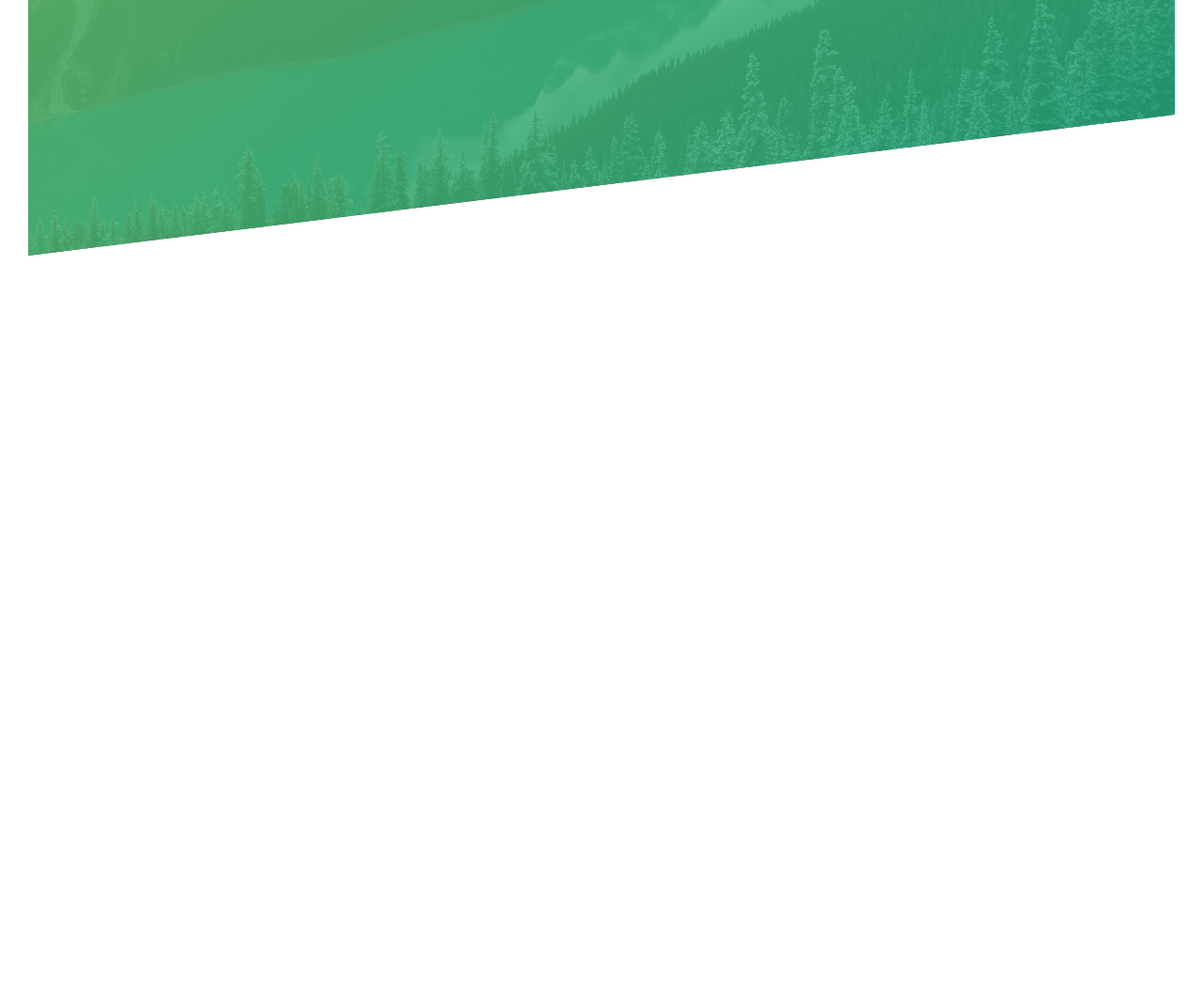
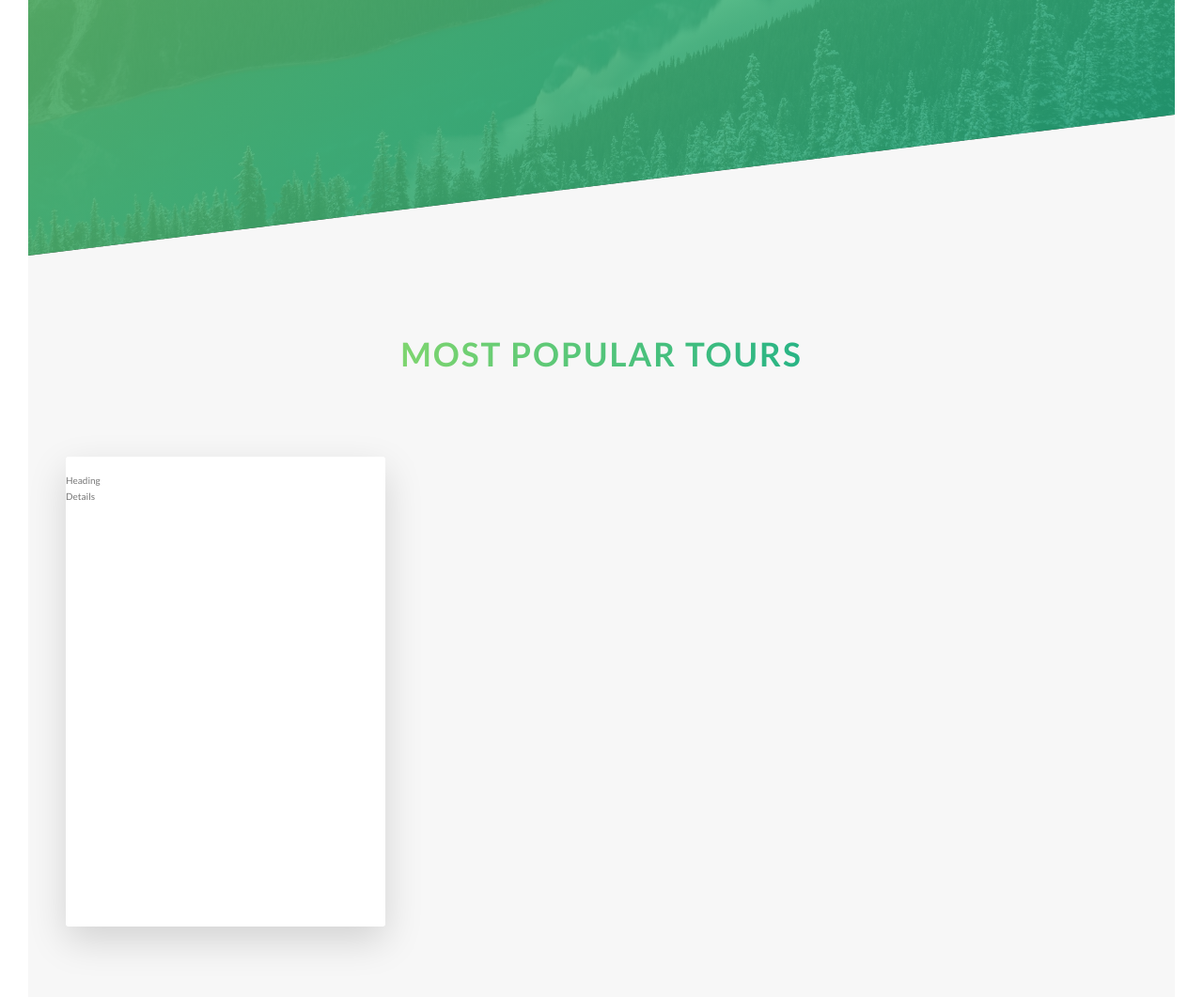
Before and after one commit to dknangia/advance-css, a website: page Natours/starter/index.html in a window 1280 px wide. Shown: the part 2027-3088 px from the top of the page at 94% size. Before the commit the page ends 2299 px from the top, so only its background shows below. Drawn offline with Linux system fonts and the light colour scheme.

Commit message:
Section 3

```diff
--- a/Natours/starter/index.html
+++ b/Natours/starter/index.html
@@ -1,11 +1,13 @@
 <!DOCTYPE html>
 <html lang="en">
-
   <head>
     <meta charset="UTF-8" />
     <meta name="viewport" content="width=device-width, initial-scale=1.0" />
 
-  <link href="https://fonts.googleapis.com/css?family=Lato:100,300,400,700,900" rel="stylesheet" />
+    <link
+      href="https://fonts.googleapis.com/css?family=Lato:100,300,400,700,900"
+      rel="stylesheet"
+    />
 
     <link rel="stylesheet" href="css/icon-fonts.css" />
     <link rel="stylesheet" href="css/style.css" />
@@ -23,7 +25,9 @@
       <div class="header__text-box">
         <h1 class="heading-primary">
           <span class="heading-primary--heading-primary-main">Outdoors</span>
-        <span class="heading-primary--heading-primary-sub">is where life happens</span>
+          <span class="heading-primary--heading-primary-sub"
+            >is where life happens</span
+          >
         </h1>
         <a href="#" class="btn btn--white btn--animated">Discover our tours</a>
       </div>
@@ -60,9 +64,20 @@
           </div>
           <div class="col-1-of-2">
             <div class="composition">
-            <img src="img/nat-1-large.jpg" alt="Photo 1" class="composition__photo composition__photo--p1" />
-            <img src="img/nat-2-large.jpg" alt="Photo 2" class="composition__photo composition__photo--p2" /><img
-              src="img/nat-3-large.jpg" alt="Photo 3" class="composition__photo composition__photo--p3" />
+              <img
+                src="img/nat-1-large.jpg"
+                alt="Photo 1"
+                class="composition__photo composition__photo--p1"
+              />
+              <img
+                src="img/nat-2-large.jpg"
+                alt="Photo 2"
+                class="composition__photo composition__photo--p2"
+              /><img
+                src="img/nat-3-large.jpg"
+                alt="Photo 3"
+                class="composition__photo composition__photo--p3"
+              />
             </div>
           </div>
         </div>
@@ -72,38 +87,81 @@
           <div class="col-1-of-4">
             <div class="feature-box">
               <i class="feature-box__icon icon-basic-world"></i>
-           <h3 class="heading-tertiary  u-margin-bottom-small">Explore the world</h3>
-           <p class="feature-box__text"> Lorem dipisicing elit. Assumenda consequatur rem alias molestias,
-            ipsam unde? Dicta alias vitae facere ut!</p>
+              <h3 class="heading-tertiary u-margin-bottom-small">
+                Explore the world
+              </h3>
+              <p class="feature-box__text">
+                Lorem dipisicing elit. Assumenda consequatur rem alias
+                molestias, ipsam unde? Dicta alias vitae facere ut!
+              </p>
             </div>
           </div>
 
           <div class="col-1-of-4">
             <div class="feature-box">
               <i class="feature-box__icon icon-basic-compass"></i>
-           <h3 class="heading-tertiary  u-margin-bottom-small">Meet nature</h3>
-           <p class="feature-box__text"> Lorem dipisicing elit. Assumenda consequatur rem alias molestias,
-            ipsam unde? Dicta alias vitae facere ut!</p>
+              <h3 class="heading-tertiary u-margin-bottom-small">
+                Meet nature
+              </h3>
+              <p class="feature-box__text">
+                Lorem dipisicing elit. Assumenda consequatur rem alias
+                molestias, ipsam unde? Dicta alias vitae facere ut!
+              </p>
             </div>
           </div>
 
           <div class="col-1-of-4">
             <div class="feature-box">
               <i class="feature-box__icon icon-basic-map"></i>
-           <h3 class="heading-tertiary  u-margin-bottom-small">Find your way</h3>
-           <p class="feature-box__text"> Lorem dipisicing elit. Assumenda consequatur rem alias molestias,
-            ipsam unde? Dicta alias vitae facere ut!</p>
+              <h3 class="heading-tertiary u-margin-bottom-small">
+                Find your way
+              </h3>
+              <p class="feature-box__text">
+                Lorem dipisicing elit. Assumenda consequatur rem alias
+                molestias, ipsam unde? Dicta alias vitae facere ut!
+              </p>
             </div>
           </div>
 
           <div class="col-1-of-4">
             <div class="feature-box">
               <i class="feature-box__icon icon-basic-heart"></i>
-           <h3 class="heading-tertiary  u-margin-bottom-small">Liave a healthier life</h3>
-           <p class="feature-box__text"> Lorem dipisicing elit. Assumenda consequatur rem alias molestias,
-            ipsam unde? Dicta alias vitae facere ut!</p>
+              <h3 class="heading-tertiary u-margin-bottom-small">
+                Liave a healthier life
+              </h3>
+              <p class="feature-box__text">
+                Lorem dipisicing elit. Assumenda consequatur rem alias
+                molestias, ipsam unde? Dicta alias vitae facere ut!
+              </p>
             </div>
           </div>
+        </div>
+      </section>
+      <section class="section-tours">
+        <div class="u-center-text u-margin-bottom-big">
+          <h2 class="heading-secondary">Most popular tours</h2>
+        </div>
+        <div class="row">
+          <div class="col-1-of-3">
+            <div class="card">
+              <div class="card__side card__side--front card__side--front-1">
+                <div class="card__picture">
+                  &nbsp;
+                </div>
+                <div class="card__heading">
+                  Heading
+                </div>
+                <div class="card__details">
+                  Details
+                </div>
+              </div>
+              <div class="card__side card__side--back card__side--back-1">
+                BACK
+              </div>
+            </div>
+          </div>
+          <div class="col-1-of-3"></div>
+          <div class="col-1-of-3"></div>
         </div>
       </section>
     </main>
@@ -140,5 +198,4 @@
       </div>
     </section> -->
   </body>
-
 </html>
--- a/Natours/starter/sass/abstracts/_variables.scss
+++ b/Natours/starter/sass/abstracts/_variables.scss
@@ -14,6 +14,12 @@ $color-gray-dark: #777;
 $color-white: #fff;
 $color-black: #000;
 
+$color-secondary-light: #ffb900;
+$color-secondary-dark: #ff7730;
+
+$color-tertiary-light: #2998ff;
+$color-tertiary-dark: #5643fa;
+
 $color-grey-light-1: #f7f7f7;
 
 $grid-width:114rem;
--- /dev/null
+++ b/Natours/starter/sass/components/_cards.scss
@@ -0,0 +1,38 @@
+.card {
+    perspective: 150rem;
+    -moz-perspective: 150rem;
+    position: relative;
+    height: 50rem;
+
+    &__side {
+        height: 50rem;
+        transition: all .8s ease;
+        position: absolute;
+        top: 0;
+        left: 0;
+        width: 100%;
+        backface-visibility: hidden;
+        border-radius: 3px;
+        box-shadow: 0 1.5rem 4rem rgba($color-black, 0.15);
+
+        &--front {
+            background-color: $color-white;
+        }
+
+        &--back {
+            transform: rotateY(180deg);
+
+            &-1 {
+                background-image: linear-gradient(to right bottom, $color-secondary-light, $color-secondary-dark);
+            }
+        }
+    }
+
+    &:hover &__side--front {
+        transform: rotateY(-180deg);
+    }
+
+    &:hover &__side--back {
+        transform: rotateY(0);
+    }
+}
--- a/Natours/starter/sass/main.scss
+++ b/Natours/starter/sass/main.scss
@@ -15,6 +15,7 @@
 @import "components/btn.scss";
 @import "components/compositions";
 @import "components/feature-box";
+@import "components/cards.scss";
 
 
 html {
--- a/Natours/starter/sass/pages/_home.scss
+++ b/Natours/starter/sass/pages/_home.scss
@@ -16,3 +16,9 @@
       transform: skewY(7deg);
    }
 }
+
+.section-tours{
+   background-color:  $color-grey-light-1;
+   padding:25rem 0 50rem 0;
+   margin-top:-10rem;
+}
```
Also changed, not shown: Natours/starter/css/style.css. Lines whose indentation alone changed are shown as unchanged.
